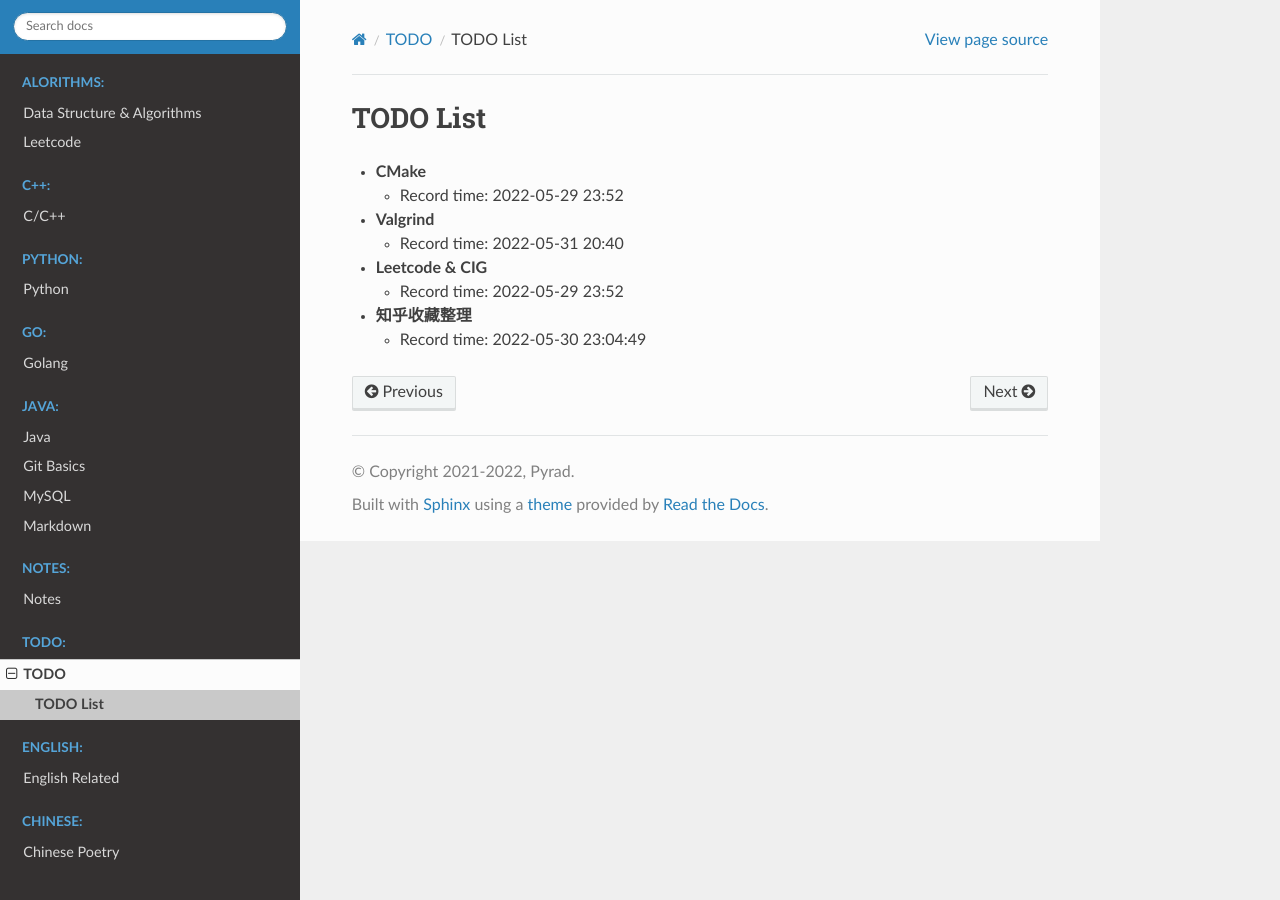
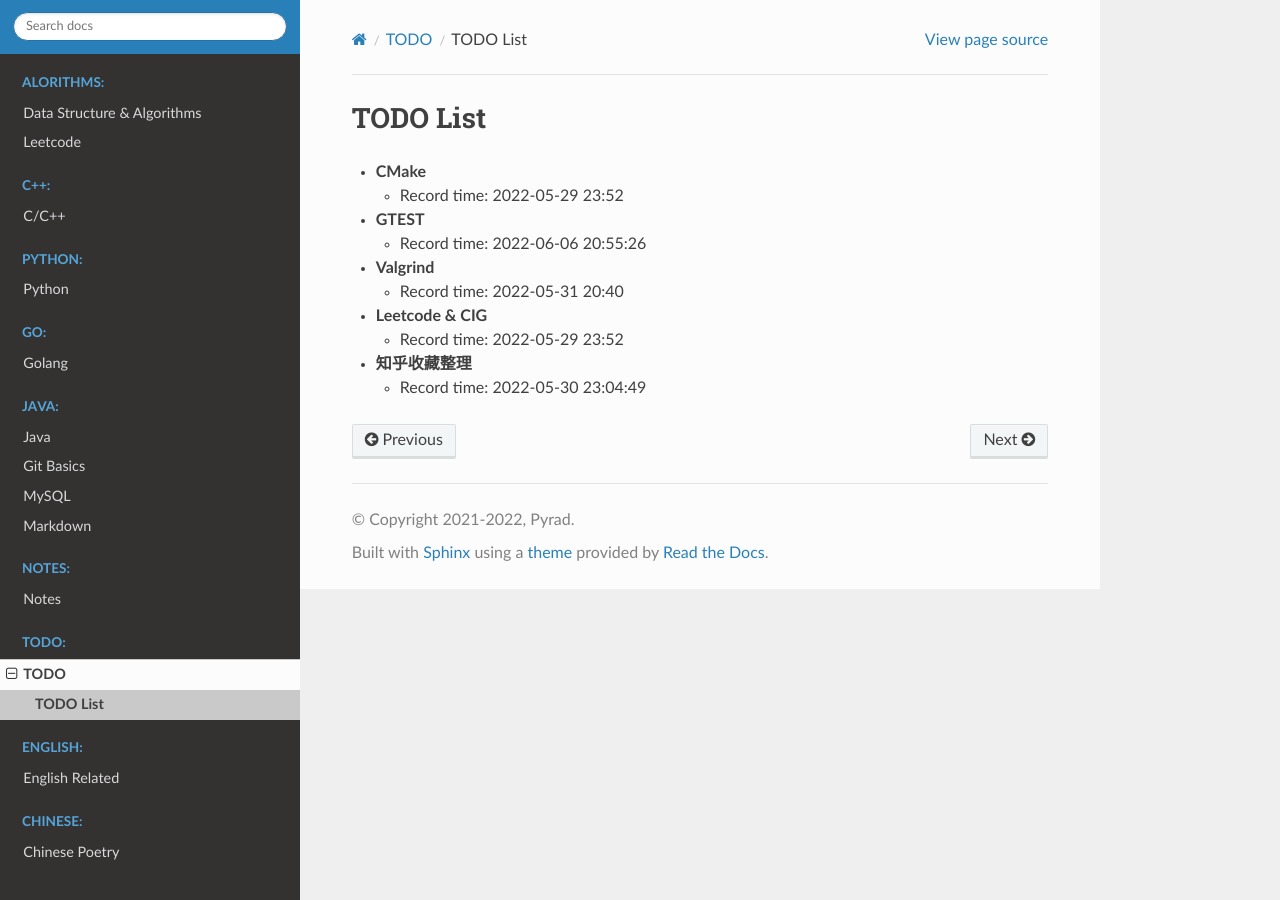
Before and after one commit to Pyrad/pyradnotes, a Sphinx documentation site: the page built from source/TODO/todo.md, in a window 1280 px wide. Built offline with Sphinx 7.4.7 and the Read the Docs theme 2.0.0, drawn with Linux system fonts in a browser that asks for light colours.

Commit message:
Add one more item in my TODO list

```diff
--- a/source/TODO/todo.md
+++ b/source/TODO/todo.md
@@ -2,6 +2,8 @@
 
 - **CMake**
   - Record time: 2022-05-29 23:52
+- **GTEST**
+  - Record time: 2022-06-06 20:55:26
 - **Valgrind**
   - Record time: 2022-05-31 20:40
 - **Leetcode & CIG**
```
